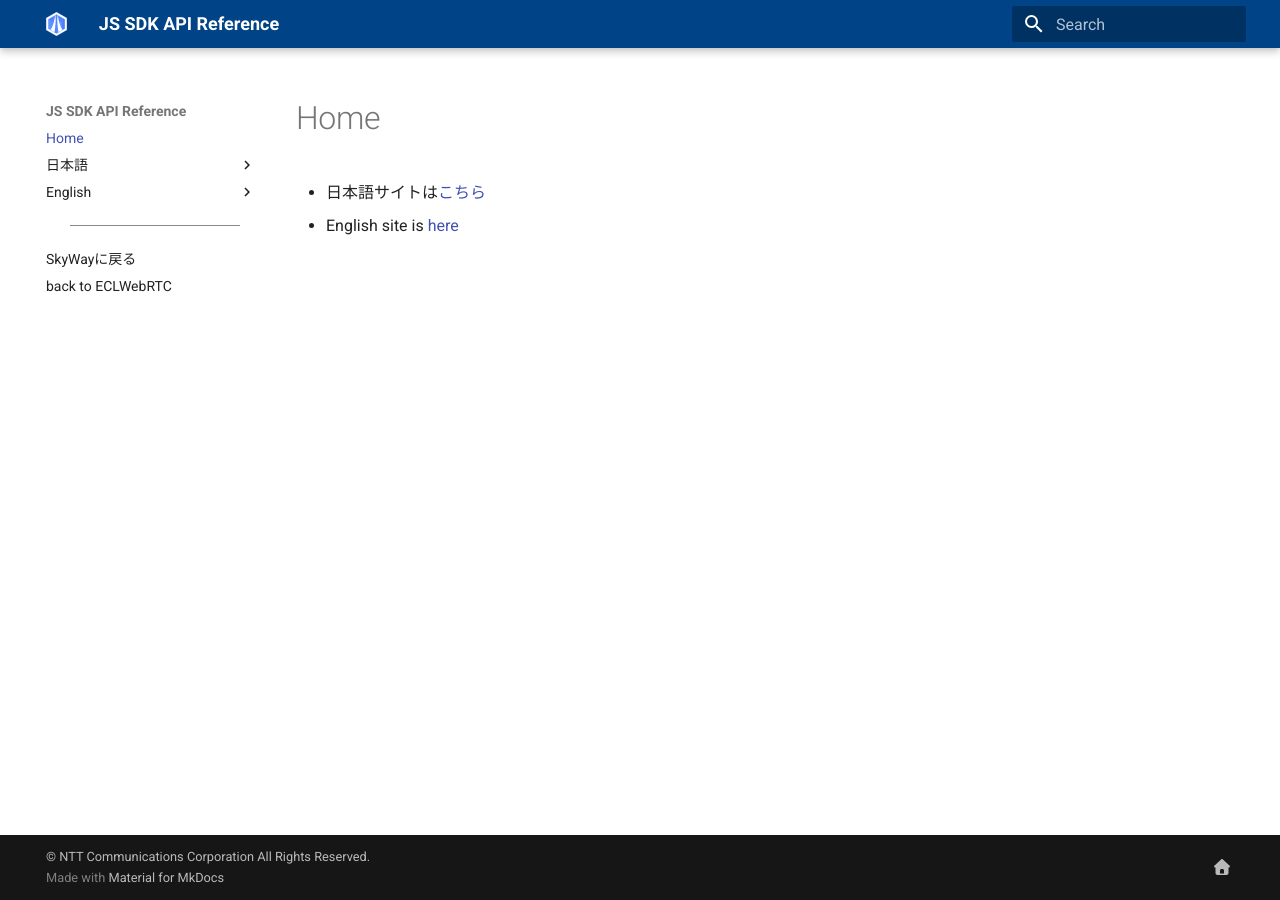
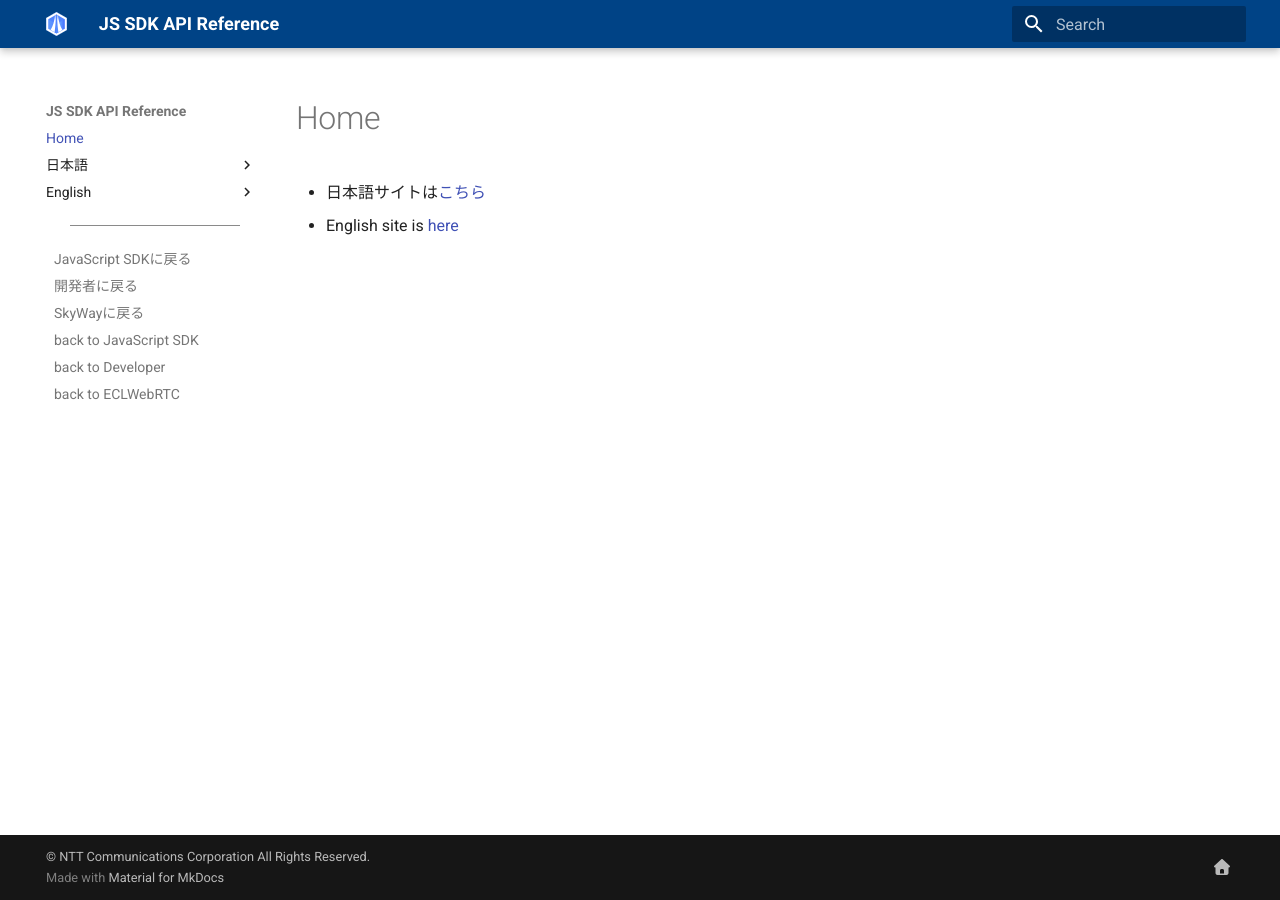
Before and after one commit to skyway/skyway-js-sdk-doc, an MkDocs documentation site: the page built from docs/index.md, in a window 1280 px wide. Built offline with MkDocs 1.6.1 and Material for MkDocs 9.7.7, drawn with Linux system fonts in a browser that asks for light colours; old or Windows-style settings are respelled for this version of MkDocs.

Commit message:
add backlinks in left navigation

```diff
--- a/docs/css/custom.css
+++ b/docs/css/custom.css
@@ -12,3 +12,6 @@
 .md-footer-nav__inner {
   display: none;
 }
+.md-nav__link.backlink {
+  color: rgba(0,0,0,0.54);
+}
--- a/docs/javascript/custom.js
+++ b/docs/javascript/custom.js
@@ -19,8 +19,12 @@
   baseHtml = document.querySelector('.md-nav__list');
   customHtml
     = '<hr>'
-    + '<li class="md-nav__item ja-item"><a href="https://webrtc.ecl.ntt.com/" class="md-nav__link">SkyWayに戻る</li>'
-    + '<li class="md-nav__item en-item"><a href="https://webrtc.ecl.ntt.com/en/" class="md-nav__link">back to ECLWebRTC</li>';
+    + '<li class="md-nav__item ja-item hidden-root-item"><a href="https://webrtc.ecl.ntt.com/js-sdk.html" class="md-nav__link backlink"><span class="fa fa-arrow-left"></span> JavaScript SDKに戻る</li>'
+    + '<li class="md-nav__item ja-item hidden-root-item"><a href="https://webrtc.ecl.ntt.com/developer.html" class="md-nav__link backlink"><span class="fa fa-arrow-left"></span> 開発者に戻る</li>'
+    + '<li class="md-nav__item ja-item"><a href="https://webrtc.ecl.ntt.com/" class="md-nav__link backlink"><span class="fa fa-home"></span> SkyWayに戻る</li>'
+    + '<li class="md-nav__item en-item hidden-root-item"><a href="https://webrtc.ecl.ntt.com/en/js-sdk.html" class="md-nav__link backlink"><span class="fa fa-arrow-left"></span> back to JavaScript SDK</li>'
+    + '<li class="md-nav__item en-item hidden-root-item"><a href="https://webrtc.ecl.ntt.com/en/developer.html" class="md-nav__link backlink"><span class="fa fa-arrow-left"></span> back to Developer</li>'
+    + '<li class="md-nav__item en-item"><a href="https://webrtc.ecl.ntt.com/en/" class="md-nav__link backlink"><span class="fa fa-home"></span> back to ECLWebRTC</li>';
   baseHtml.innerHTML += customHtml;
 
   // Switch the social link on footer.
```
